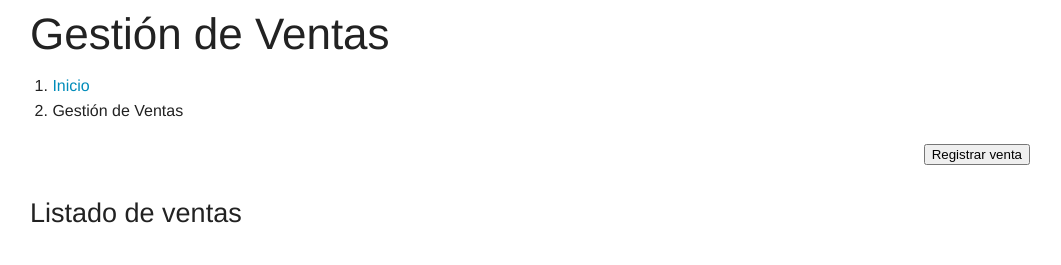
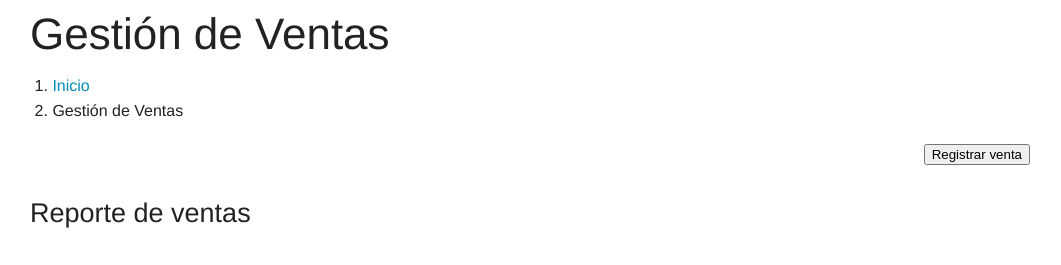
Before and after one commit to antonio1530039/practica13, a PHP site: template view/ventas/ventas.php in a window 1280 px wide. Shown: the top 265 px of the page, without its empty margins (110-1171 px from the left). Run offline with PHP 8.4, Linux system fonts and the light colour scheme; the template is opened without the code that fills it, so the values that code supplies are empty; some libraries are stand-ins or nearby versions.

Commit message:
practica13v2

```diff
--- a/view/ventas/ventas.php
+++ b/view/ventas/ventas.php
@@ -44,7 +44,7 @@
                   <div class="form-group">
                     <div class="card">
                       <div class="card-header">
-                        <h3 class="card-title">Listado de ventas</h3>
+                        <h3 class="card-title">Reporte de ventas</h3>
                       </div>
                     <div class="card-body p-0">
                       <br>
```
